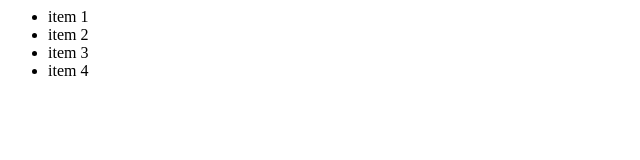
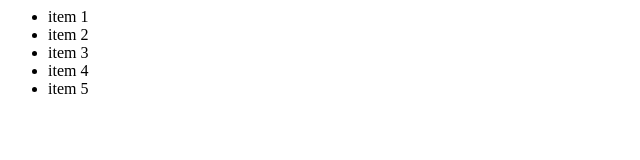
Before and after one commit to mabushaera/HtmlProj, a plain HTML site: page index.html in a window 1280 px wide. Shown: the full height of the page, 0-640 px from the left. Drawn offline with Linux system fonts and the light colour scheme.

Commit message:
Adding xxxxx and deleting xxxx

```diff
--- a/index.html
+++ b/index.html
@@ -6,6 +6,7 @@
 				<li>item 2</li>
 				<li>item 3</li>
 				<li>item 4</li>
+				<li>item 5</li>
 			</ul>
 		</module-one>
 	</body>
```
Also changed, not shown: xxxxx.txt (added), 1 other file.
